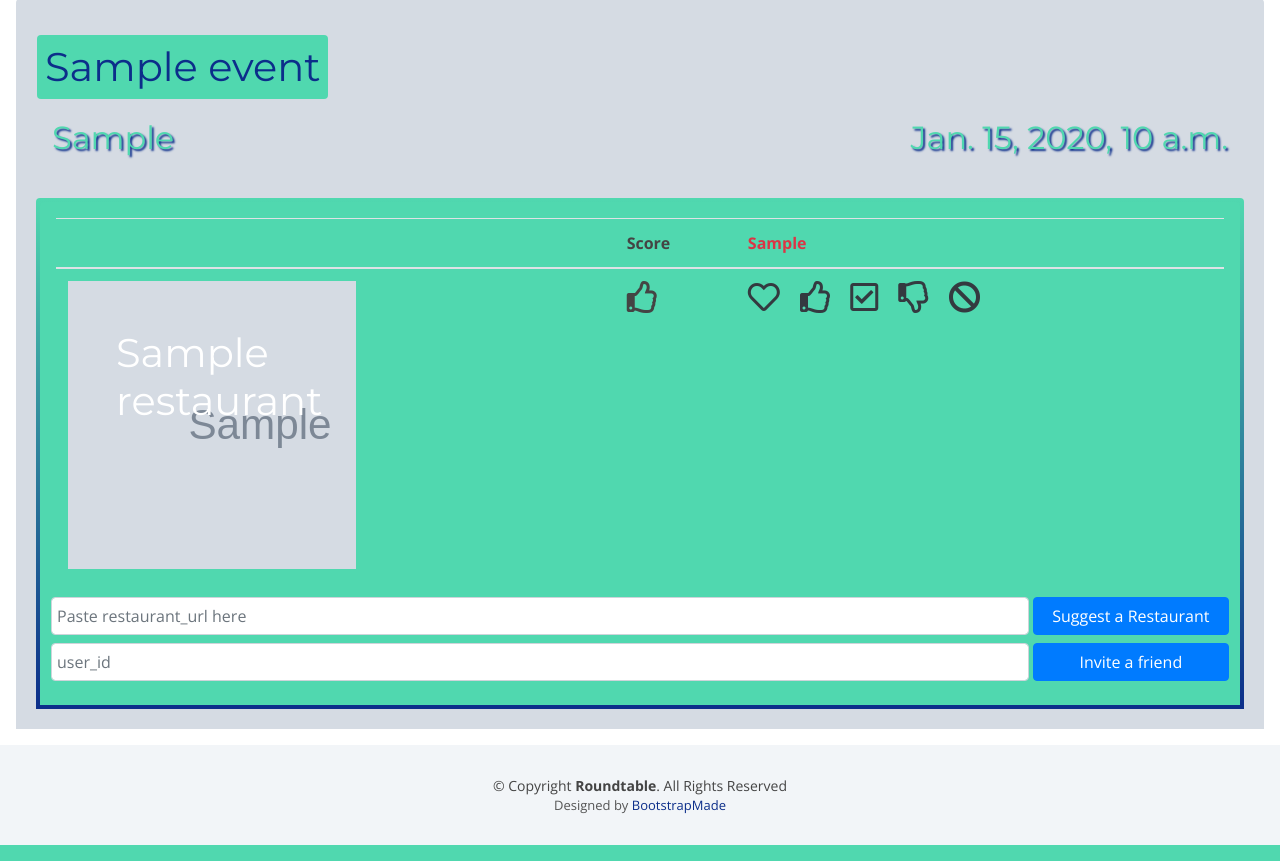
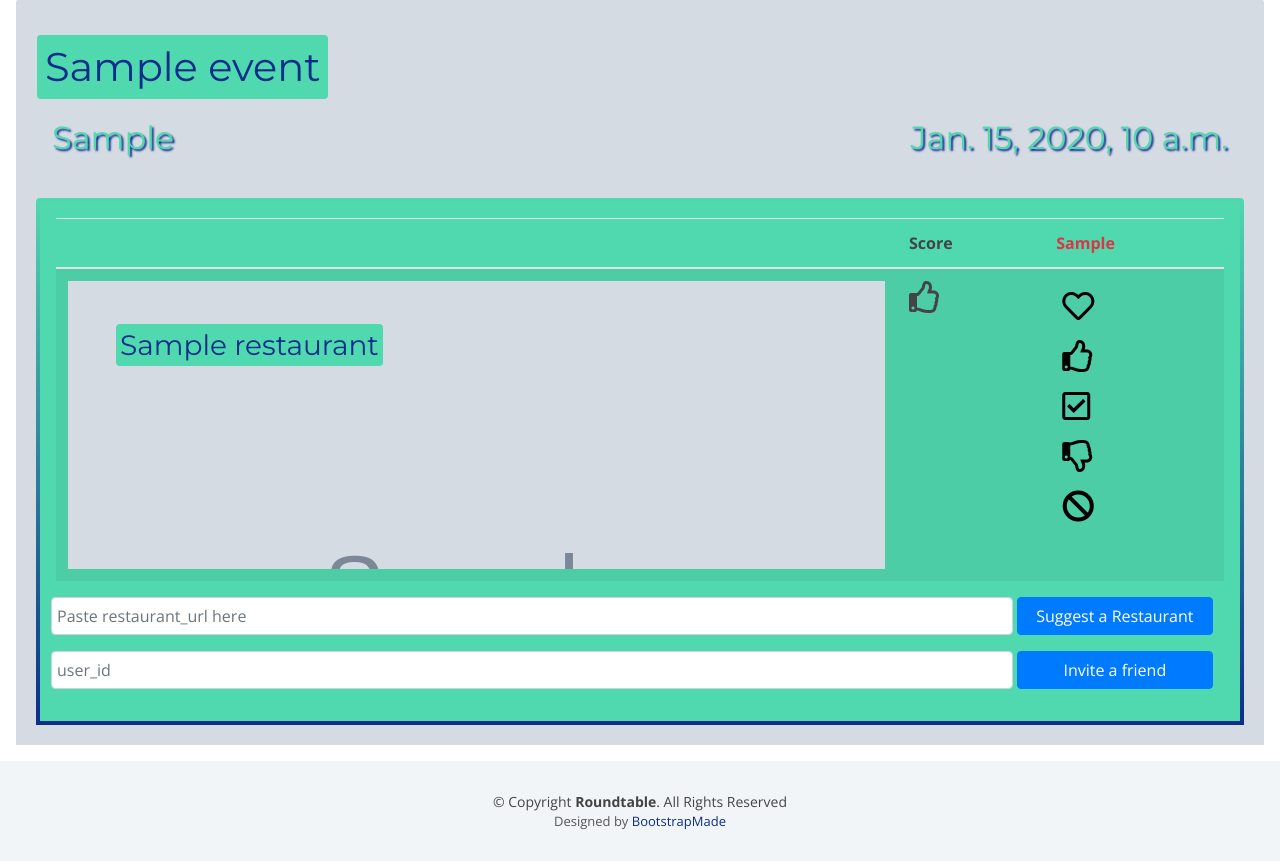
Before and after one commit to simonxzhu/roundtable, a Django app: template apps/roundtable/templates/roundtable/dashboard.html in a window 1280 px wide, after a click that opens the changed part. Shown: the part 251-1112 px from the top of the page. Run offline with Django 3.2, Linux system fonts and the light colour scheme; the template is opened without the code that fills it: values that come from a table or form of the project are taken from there, others are empty; a user stored in the database is signed in; tables that the repository leaves empty hold one stand-in row (values such as "Sample post"); grey boxes marked "Sample" are stand-in pictures; parts of the project's set-up code (start-up, migrations or seed data) failed here and were passed over; some libraries are stand-ins or nearby versions.

Commit message:
Just wanna pull in peace

```diff
--- a/apps/roundtable/static/roundtable/js/create.js
+++ b/apps/roundtable/static/roundtable/js/create.js
@@ -13,6 +13,24 @@ $(document).ready(function () {
         $("#count").val(next);
     });
 
+    $(".rate-button").on('click', function(event) {
+        event.stopPropagation();
+        event.stopImmediatePropagation();
+        var val = $(this).val();
+        $(this).parent().children().removeClass('text-light')
+        $(this).toggleClass('text-light');
+        $.ajax({
+            url:'/process_vote',
+            type:"get",
+            data: {
+                'val': val,
+            },
+            success: function(res) {
+                $('#')
+            }
+        })
+        $('#randodiv').html(val);
+    });
 
     $("#search_rest").click(function(){
         var food_type = $('#food_type').val()
--- a/apps/roundtable/templates/roundtable/dashboard.html
+++ b/apps/roundtable/templates/roundtable/dashboard.html
@@ -1,16 +1,23 @@
 {% extends 'base.html' %}
 {% load static %}
 {% block dashboard %}
+    <head>
+        <script src="//code.jquery.com/jquery-1.11.1.min.js"></script>
+        {% load static %}
+        <script src="{% static 'roundtable/js/create.js' %}"></script>
+    </head>
+
     <body>
     <div class="mt-5">
+        <div id="randodiv"></div>
         <h1 class="m-3" style="color:#0C2E8A">Hello {{ user.first_name }}!</h1>
         {% if events %}
             <h2 class="m-3" style="color:#0C2E8A">Here are your upcoming events:</h2>
 
             {% for event in events %}
-                <div class="m-3 p-3 rounded-top wow fadeInBottom"
+                <div class="m-3 p-3 rounded-top wow fadeInRight"
                      style="background-image: url({{ event.restaurants.first.image_url }}); background-size:cover">
-                    <a data-toggle="collapse" href="#event{{ event.id }}">
+                    <a class="restaurant-header" data-toggle="collapse" href="#event{{ event.id }}">
                         <div class="m-3 p-1">
                             <div class="row">
                                 <h1 class="rounded p-2"
@@ -25,33 +32,34 @@
                     <div class="m-1 p-1 rounded-top collapse" id="event{{ event.id }}"
                          style="background: linear-gradient(to bottom, #50D8AF, #0C2E8A)">
                         <div class="p-3 rounded-top" style="background-color: #50D8AF">
-                            <table class="table">
+                            <table class="table table-striped table-small">
                                 <thead>
                                 <tr>
                                     <th></th>
                                     <th>Score</th>
                                     {% for guest in event.users_who_join.all %}
                                         {% if guest.id != user.id %}
-                                        <th>{{ guest.first_name }}</th>
+                                        <th class="d-none d-md-table-cell">{{ guest.first_name }}</th>
                                         {% endif %}
                                     {% endfor %}
                                     <th><span class="text-danger">{{ user.first_name }}</span></th>
 
                                 </tr>
                                 </thead>
-                                <tbody>
+                                <tbody >
                                 {% for rest in event.restaurants.all %}
-                                    <tr>
+                                    <tr class="wow fadeInLeft">
                                         <td>
-                                            <div style="background-image: url({{ rest.image_url }}); background-size:cover; max-width:18em; height:18em"
+                                            <div style="background-image: url({{ rest.photo2_url }}); background-size:cover; height:18em"
                                                  class="p-5">
-                                                <h1 class="text-white">{{ rest.name }}</h1>
+                                                <h3 class="rounded p-1"
+                                    style="color:#0C2E8A; background-color:#50D8AF; display:inline">{{ rest.name }}</h1>
                                             </div>
                                         </td>
-                                        <td><i class="far fa-thumbs-up fa-2x"></td>
+                                        <td class="rate-average"><i class="far fa-thumbs-up fa-2x"></td>
                                         {% for guest in event.users_who_join.all %}
                                             {% if guest.id != user.id %}
-                                            <td>
+                                            <td class="d-none d-md-table-cell">
                                                 {% for rating in guest.ratings.all %}
                                                     {% if rating.restaurant.id == rest.id %}
                                                         {{ rating.rating.1 }}
@@ -60,23 +68,22 @@
                                             </td>
                                             {% endif %}
                                         {% endfor %}
-                                        {#  <td><i class="far fa-thumbs-down fa-2x"></i></td>#}
                                         <td>
-                                            <a class="text-dark" href="#">
-                                                <i class="far fa-heart fa-2x mr-3"></i>
-                                            </a>
-                                            <a class="text-dark" href="#">
-                                                <i class="far fa-thumbs-up fa-2x mr-3"></i>
-                                            </a>
-                                            <a class="text-dark" href="#">
-                                                <i class="far fa-check-square fa-2x mr-3"></i>
-                                            </a>
-                                            <a class="text-dark" href="#">
-                                                <i class="far fa-thumbs-down fa-2x mr-3"></i>
-                                            </a>
-                                            <a class="text-dark" href="#">
-                                                <i class="fas fa-ban fa-2x mr-3"></i>
-                                            </a>
+                                            <button class="hidden rate-button" style="background: transparent; border: none !important; display: block; " value="{{rest.id}},{{user.id}},2">
+                                                <i class="far fa-heart fa-2x my-2"></i>
+                                            </button>
+                                            <button class="hidden rate-button" style="background: transparent; border: none !important; display: block;" value="{{rest.id}},{{user.id}},2">
+                                                <i class="far fa-thumbs-up fa-2x my-2"></i>
+                                            </button>
+                                            <button class="hidden rate-button" style="background: transparent; border: none !important; display: block;" value="{{rest.id}},{{user.id}},2">
+                                                <i class="far fa-check-square fa-2x my-2"></i>
+                                            </button>
+                                            <button class="hidden rate-button" style="background: transparent; border: none !important; display: block;" value="{{rest.id}},{{user.id}},2">
+                                                <i class="far fa-thumbs-down fa-2x my-2"></i>
+                                            </button>
+                                            <button class="hidden rate-button" style="background: transparent; border: none !important; display: block;" value="{{rest.id}},{{user.id}},2">
+                                                <i class="fas fa-ban fa-2x my-2"></i>
+                                            </button>
                                         </td>
                                     </tr>
                                 {% endfor %}
@@ -87,25 +94,25 @@
                                 <form action="/link_restaurant/{{ event.id }}" method="post">
                                     {% csrf_token %}
                                     <div class="form-row mb-2">
-                                        <input type="text" class="form-control col" name="rest" id="restaurant_url"
+                                        <input type="text" class="form-control col mb-2 mr-1" name="rest" id="restaurant_url"
                                                placeholder="Paste restaurant_url here"
                                                data-rule="minlen:4"
                                                data-msg="Please enter at least 8 chars of subject"/>
                                         <div class="validation"></div>
-                                        <button type="submit" class="btn btn-primary col-sm-2 ml-1">Suggest a Restaurant</button>
+                                        <button type="submit" class="btn btn-primary col-sm-2 mr-3 mb-2">Suggest a Restaurant</button>
                                         {% if event.hosted_by == user %}
-                                        <a href="/events/edit/{{ event.id }}" class="btn btn-primary col-sm-2 ml-3">Edit Event Details</a>
+                                        <a href="/events/edit/{{ event.id }}" class="btn btn-primary col-sm-2 mr-3 mb-2">Edit Event Details</a>
                                         {% endif %}
                                     </div>
                                 </form>
                                 <form action="/link_guest/{{ event.id }}" method="post">
                                     {% csrf_token %}
                                     <div class="form-row mb-2">
-                                        <input type="text" class="form-control col" name="guest_id" placeholder="user_id"/>
+                                        <input type="text" class="form-control col mb-2 mr-1" name="guest_id" placeholder="user_id"/>
                                         <div class="validation"></div>
-                                        <button type="submit" class="btn btn-primary col-sm-2 ml-1">Invite a friend</button>
+                                        <button type="submit" class="btn btn-primary col-sm-2 mr-3 mb-2">Invite a friend</button>
                                         {% if event.hosted_by == user %}
-                                        <a href="/process_delete/{{ event.id }}" class="btn btn-danger col-sm-2 ml-3">Cancel Event</a>
+                                        <a href="/process_delete/{{ event.id }}" class="btn btn-danger col-sm-2 mr-3 mb-2">Cancel Event</a>
                                         {% endif %}
                                     </div>
                                 </form>
@@ -119,6 +126,8 @@
                 </div>
                 </div>
             {% endfor %}
+        {% else %}
+            <h2 class="m-3" style="color:#0C2E8A">You have no upcoming events, how about <a href="/events/new" style="color:#50D8AF">creating one?</a></h2>
         {% endif %}
     </div>
     </body>
```
